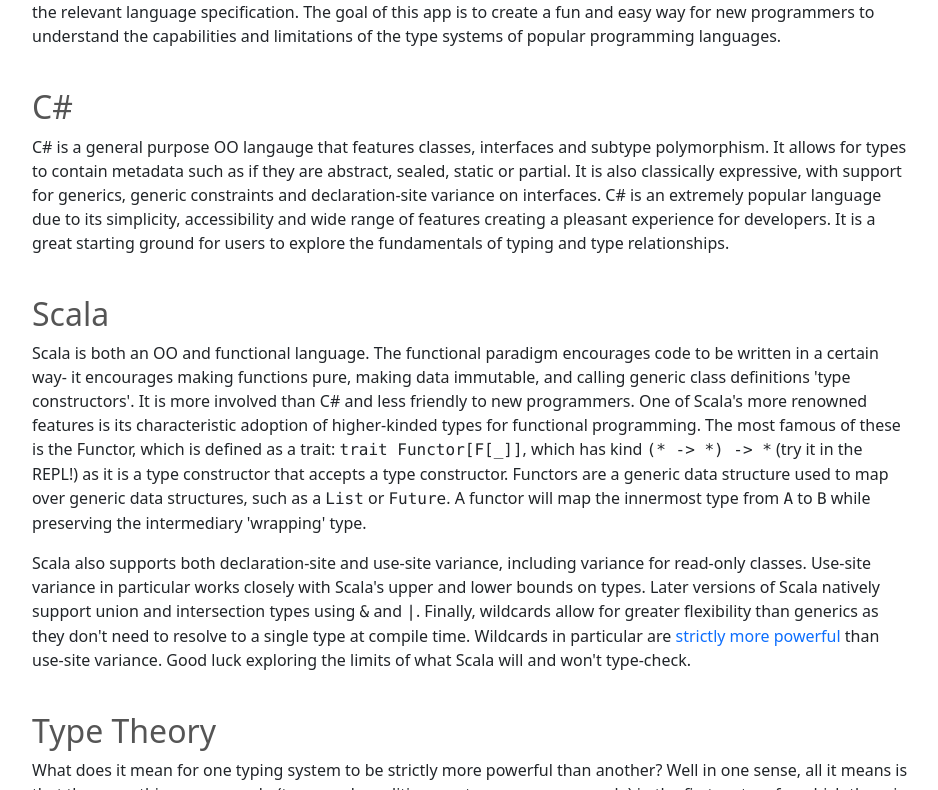
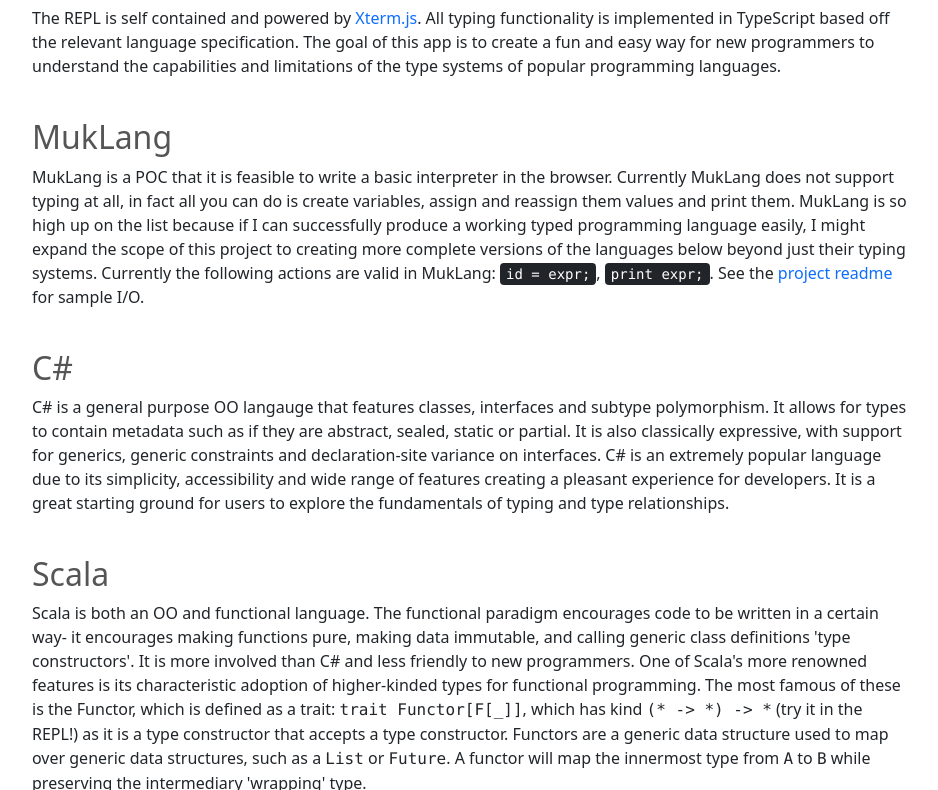
Before and after one commit to Mukundks2004/typing-sandbox, a React (Vite) app: page /typing-sandbox/docs in a window 1280 px wide. Shown: the part 1153-1943 px from the top of the page, without its empty margins (168-1106 px from the left). Built offline with nearby package versions, Linux system fonts and the light colour scheme.

Commit message:
general fixed

```diff
--- a/src/components/DocsPage.tsx
+++ b/src/components/DocsPage.tsx
@@ -12,6 +12,9 @@
           </a>
           <a className="contents" href="#about">
             <li>About</li>
+          </a>
+          <a href="#muklang">
+            <li>MukLang</li>
           </a>
           <a href="#csharp">
             <li>C#</li>
@@ -98,6 +101,29 @@
         </p>
 
         {/* dont forget abstarct information with types? */}
+
+        <br />
+
+        <h2 id="muklang">MukLang</h2>
+
+        <p>
+          MukLang is a POC that it is feasible to write a basic interpreter in
+          the browser. Currently MukLang does not support typing at all, in fact
+          all you can do is create variables, assign and reassign them values
+          and print them. MukLang is so high up on the list because if I can
+          successfully produce a working typed programming language easily, I
+          might expand the scope of this project to creating more complete
+          versions of the languages below beyond just their typing systems.
+          Currently the following actions are valid in MukLang:{" "}
+          <kbd>id = expr;</kbd>, <kbd>print expr;</kbd>. See the{" "}
+          <a
+            className="link-no-decoration"
+            href="https://github.com/Mukundks2004/typing-sandbox"
+          >
+            project readme{" "}
+          </a>
+          for sample I/O.
+        </p>
 
         <br />
 
--- a/src/components/NavBar.tsx
+++ b/src/components/NavBar.tsx
@@ -1,4 +1,5 @@
 import "../App.css";
+import { Link } from "react-router-dom";
 
 function NavBar() {
   return (
@@ -6,14 +7,14 @@
       <div className="container-fluid">
         <ul className="navbar-nav me-auto d-flex flex-row">
           <li className="nav-item">
-            <a className="nav-link active" aria-current="page" href="/">
+            <Link className="nav-link active" aria-current="page" to="/">
               TYPING SANDBOX
-            </a>
+            </Link>
           </li>
           <li className="nav-item ms-4">
-            <a className="nav-link active" aria-current="page" href="/docs">
+            <Link className="nav-link active" aria-current="page" to="/docs">
               DOCS
-            </a>
+            </Link>
           </li>
         </ul>
         <ul className="navbar-nav">
@@ -23,7 +24,7 @@
               href="https://github.com/Mukundks2004/typing-sandbox"
             >
               <img
-                src="/github-mark.svg"
+                src="/typing-sandbox/github-mark.svg"
                 alt="Logo"
                 width="24"
                 height="24"
--- a/src/terminal/TerminalService.ts
+++ b/src/terminal/TerminalService.ts
@@ -228,7 +228,6 @@
       );
 
       this.cursorX++;
-      console.log(this.currentLine[this.cursorY].length);
       return INSERT_CHAR + pressedKey;
     }
     return EMPTY;
```
Also changed, not shown: src/languages/muk-lang/MukLanguageEngine.ts (+0 -7 lines), img/sampleio.png (added), 1 other file (tests, documents, lock files or other folders).
